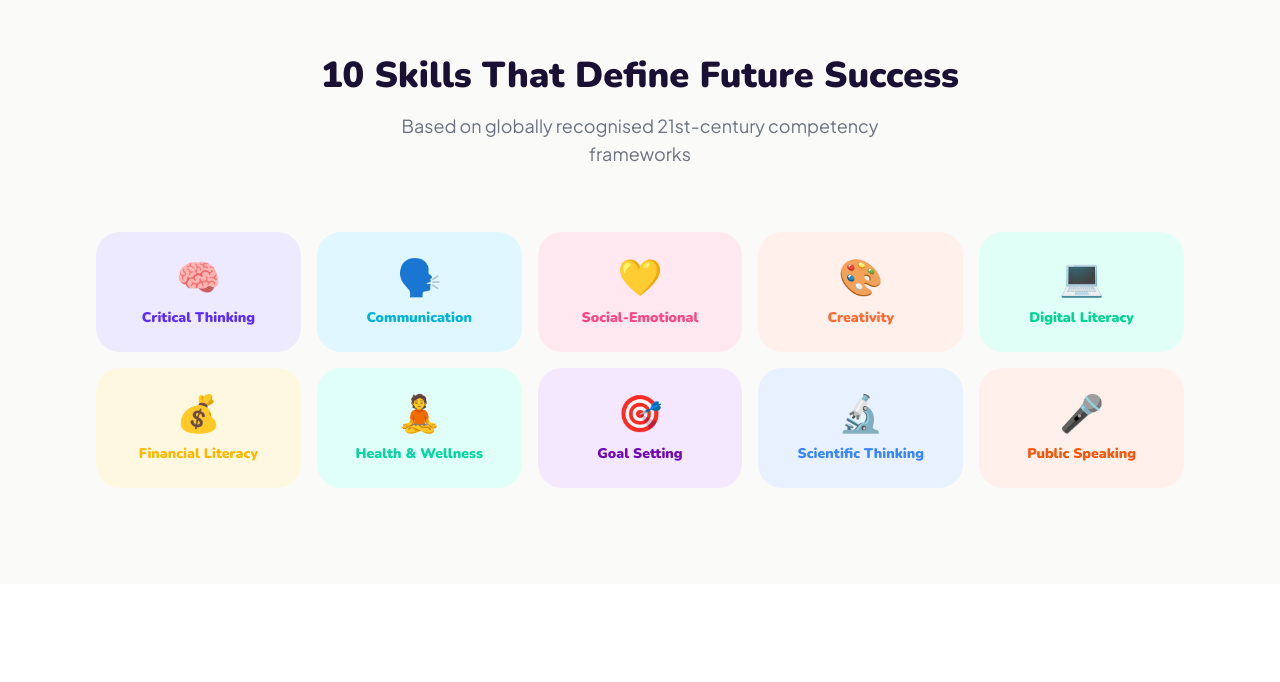
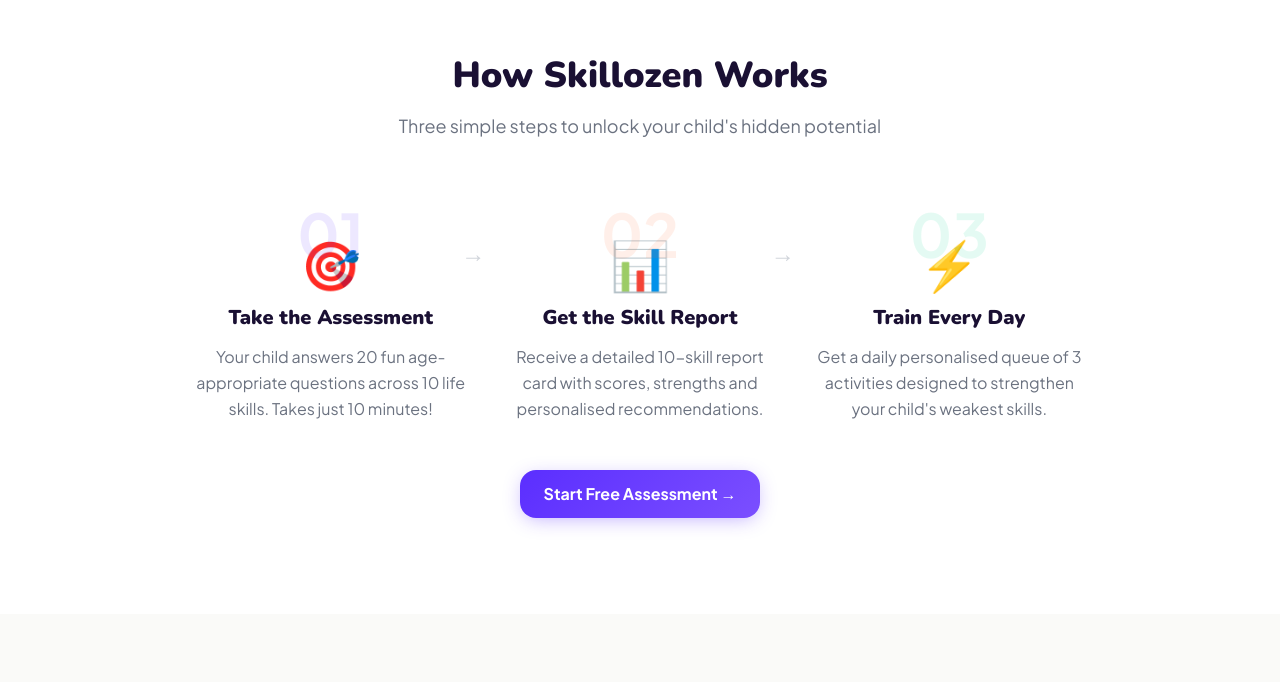
Before and after one commit to lakshmiprabu02/skillozen, a Next.js app: page / in a window 1280 px wide. Shown: the part 2077-2759 px from the top of the page. Built offline with nearby package versions, Linux system fonts and the light colour scheme.

Commit message:
feat: add How it Works section to landing page

```diff
--- a/app/page.tsx
+++ b/app/page.tsx
@@ -313,7 +313,73 @@
           </div>
         </div>
       </section>
+        {/* ── HOW IT WORKS ──────────────────────────────────────── */}
+        <section id="how-it-works" className="py-24 bg-white">
+          <div className="page-container">
+            <div className="text-center mb-16">
+              <h2 className="font-display text-4xl font-black text-brand-ink mb-4">
+                How Skillozen Works
+              </h2>
+              <p className="text-gray-500 text-lg max-w-xl mx-auto">
+                Three simple steps to unlock your child's hidden potential
+              </p>
+            </div>
 
+            <div className="grid md:grid-cols-3 gap-8 max-w-4xl mx-auto">
+              {[
+                {
+                  step: '01',
+                  emoji: '🎯',
+                  title: 'Take the Assessment',
+                  description: 'Your child answers 20 fun age-appropriate questions across 10 life skills. Takes just 10 minutes!',
+                  color: '#5B2EFF',
+                },
+                {
+                  step: '02',
+                  emoji: '📊',
+                  title: 'Get the Skill Report',
+                  description: 'Receive a detailed 10-skill report card with scores, strengths and personalised recommendations.',
+                  color: '#FF6B35',
+                },
+                {
+                  step: '03',
+                  emoji: '⚡',
+                  title: 'Train Every Day',
+                  description: 'Get a daily personalised queue of 3 activities designed to strengthen your child\'s weakest skills.',
+                  color: '#00D68F',
+                },
+              ].map((item) => (
+                <div key={item.step} className="text-center relative">
+                  {/* Step number */}
+                  <div className="text-6xl font-black mb-4 opacity-10" style={{ color: item.color }}>
+                    {item.step}
+                  </div>
+                  <div className="text-5xl mb-4 -mt-10">{item.emoji}</div>
+                  <h3 className="font-display text-xl font-black text-brand-ink mb-3">
+                    {item.title}
+                  </h3>
+                  <p className="text-gray-500 leading-relaxed">
+                    {item.description}
+                  </p>
+                  {/* Connector arrow */}
+                  {item.step !== '03' && (
+                    <div className="hidden md:block absolute top-8 -right-4 text-2xl text-gray-300">
+                      →
+                    </div>
+                  )}
+                </div>
+              ))}
+            </div>
+
+            <div className="text-center mt-12">
+              <button
+                onClick={() => router.push('/onboarding')}
+                className="btn-primary">
+                Start Free Assessment →
+              </button>
+            </div>
+          </div>
+        </section>
       {/* ── SKILLS BREAKDOWN ──────────────────────────────────── */}
       <section className="py-24">
         <div className="page-container">
```
